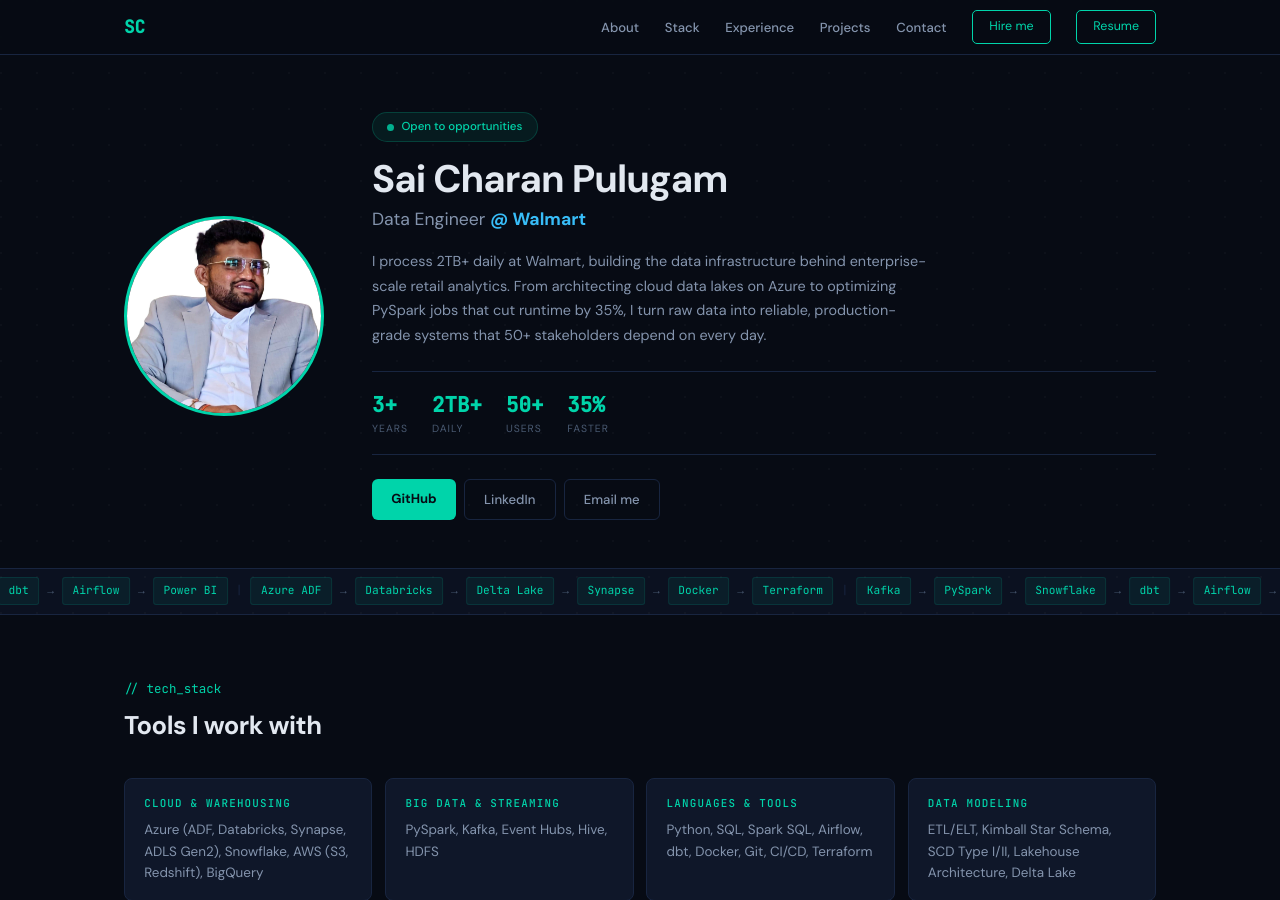
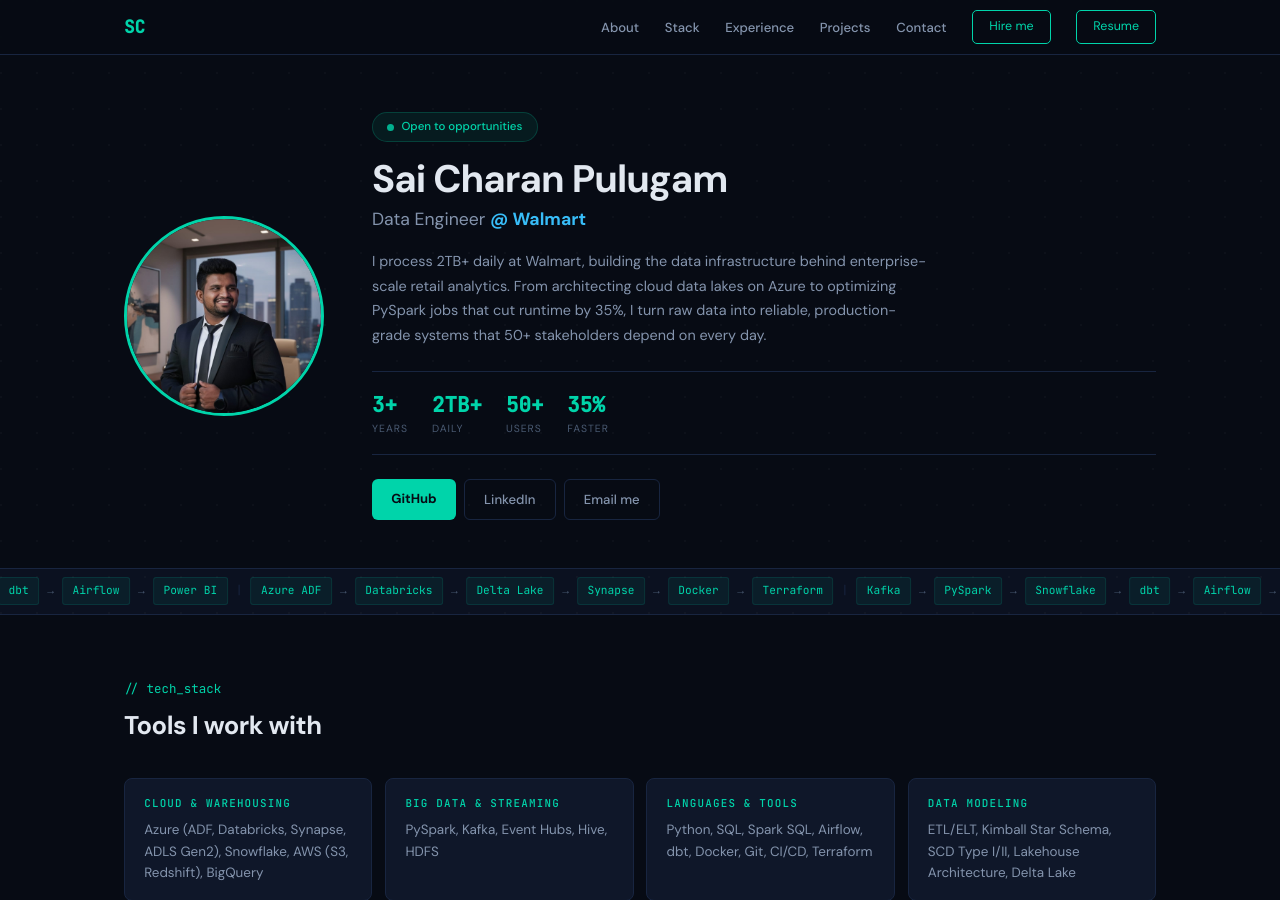
Before and after one commit to charan3129/charan3129.github.io, a Jekyll site: the page built from index.html, in a window 1280 px wide and 900 px high. Built offline with Jekyll 4.4.1, drawn with Linux system fonts in a browser that asks for light colours.

Commit message:
Update index.html

```diff
--- a/index.html
+++ b/index.html
@@ -22,7 +22,7 @@
 <!-- ══════ HERO ══════ -->
 <section class="hero" id="about">
   <div class="container hero-row">
-    <img src="assets/img/profile.jpg" alt="Sai Charan" class="hero-photo">
+    <img src="assets/img/profile.jpeg" alt="Sai Charan" class="hero-photo">
     <div class="hero-info">
       <div class="badge"><span class="pulse"></span>Open to opportunities</div>
       <h1>Sai Charan Pulugam</h1>
```
